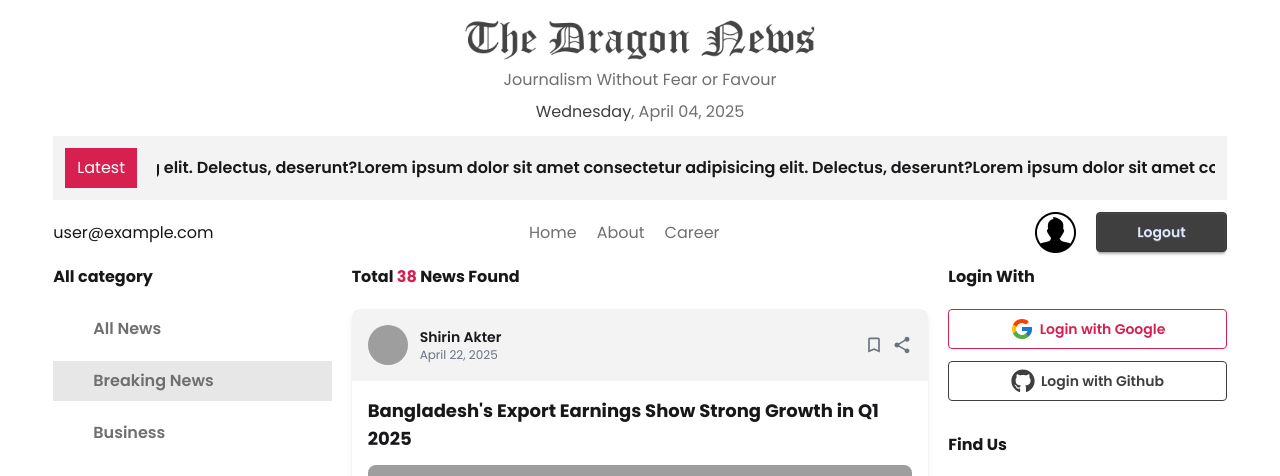
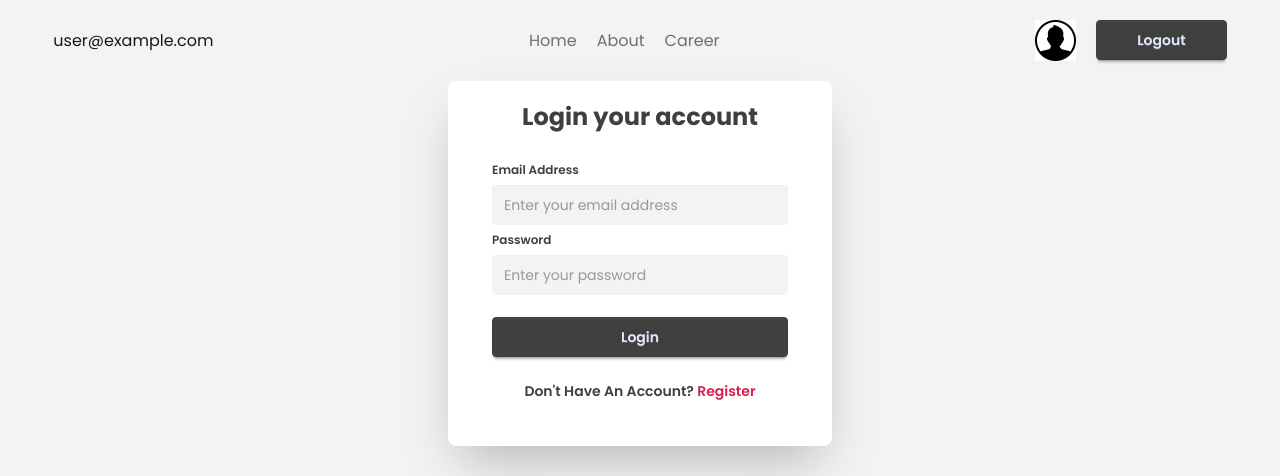
Before and after one commit to a1shuvo/dragon-news, a React (Vite) app: page /auth/login in a window 1280 px wide. Before the commit this address led to /category/1. Shown: the top 476 px of the page. Built offline with nearby package versions, Linux system fonts and the light colour scheme; no server answers; sample sign-in values are in the browser's storage; grey boxes are pictures that could not be loaded.

Commit message:
Implement Redirects for Login & Handle validation Errors

```diff
--- a/src/pages/Login.jsx
+++ b/src/pages/Login.jsx
@@ -1,27 +1,26 @@
-import React, { use } from 'react';
-import { Link, Navigate } from 'react-router';
+import React, { use, useState } from 'react';
+import { Link, useLocation, useNavigate } from 'react-router';
 import { AuthContext } from '../provider/AuthContext';
 
 const Login = () => {
-    const { userSignIn, user } = use(AuthContext);
-
-    if (user && user?.email) {
-        return <Navigate to={'/'}></Navigate>
-    }
+    const [error, setError] = useState('');
+    const { userSignIn } = use(AuthContext);
+    const location = useLocation();
+    const navigate = useNavigate();
 
     const handleLogin = (e) => {
         e.preventDefault();
         const email = e.target.email.value;
         const password = e.target.password.value;
         userSignIn(email, password)
-            .then((result) => {
-                const user = result.user;
-                alert(`${user.email} SignIn Successful`)
+            .then(() => {
+                // const user = result.user;
+                navigate(`${location?.state ? location.state : '/'}`)
             })
             .catch((error) => {
-                console.log(error)
+                const errorCode = error.code;
+                setError(errorCode);
             })
-
     }
     return (
         <div className="card bg-base-100 mx-auto w-full max-w-sm shadow-2xl p-5">
@@ -30,11 +29,13 @@ const Login = () => {
                 <form onSubmit={handleLogin} className="fieldset">
                     {/* Email */}
                     <label className="font-semibold">Email Address</label>
-                    <input type="email" name='email' className="input bg-base-200 border-0" placeholder="Enter your email address" />
+                    <input type="email" name='email' className="input bg-base-200 border-0" placeholder="Enter your email address" required />
 
                     {/* Password */}
                     <label className="font-semibold">Password</label>
-                    <input type="password" name='password' className="input bg-base-200 border-0" placeholder="Enter your password" />
+                    <input type="password" name='password' className="input bg-base-200 border-0" placeholder="Enter your password" required />
+
+                    {error && <p className='text-red-500'>{error}</p>}
 
                     <button type='submit' className="btn btn-primary mt-4">Login</button>
                 </form>
--- a/src/pages/Register.jsx
+++ b/src/pages/Register.jsx
@@ -1,9 +1,11 @@
-import React, { use } from 'react';
+import React, { use, useState } from 'react';
 import { Link } from 'react-router';
 import { AuthContext } from '../provider/AuthContext';
 
 const Register = () => {
     const { createUser, setUser } = use(AuthContext);
+    const [nameError, setNameError] = useState('');
+    const [photoError, setPhotoError] = useState('');
 
     const handleRegister = (e) => {
         e.preventDefault();
@@ -13,12 +15,22 @@ const Register = () => {
         const email = e.target.email.value;
         const password = e.target.password.value;
 
-        console.log(name, photo, email, password);
+        if (name.length < 5) {
+            setNameError('Name should be more than 5 character!');
+            return;
+        } else {
+            setNameError('');
+        }
+        if (photo.length < 1) {
+            setPhotoError('You should input an photo url!');
+            return;
+        } else {
+            setPhotoError('');
+        }
 
         createUser(email, password)
             .then(result => {
                 const user = result.user;
-                // console.log(user);
                 setUser(user);
             })
             .catch(error => {
@@ -35,10 +47,12 @@ const Register = () => {
                     {/* Name */}
                     <label className="font-semibold">Your Name</label>
                     <input type="text" name='name' className="input bg-base-200 border-0" placeholder="Enter your name" required />
+                    {nameError && <p className='text-red-500'>{nameError}</p>}
 
                     {/* Photo URL */}
                     <label className="font-semibold">Photo URL</label>
                     <input type="text" name='photo' className="input bg-base-200 border-0" placeholder="Enter your photo url" required />
+                    {photoError && <p className='text-red-500'>{photoError}</p>}
 
                     {/* Email */}
                     <label className="font-semibold">Email Address</label>
--- a/src/provider/PrivateRoute.jsx
+++ b/src/provider/PrivateRoute.jsx
@@ -1,10 +1,11 @@
 import React, { use } from 'react';
 import { AuthContext } from './AuthContext';
 import Loading from '../components/Loading';
-import { Navigate } from 'react-router';
+import { Navigate, useLocation } from 'react-router';
 
 const PrivateRoute = ({children}) => {
     const { user, loading } = use(AuthContext);
+    const location = useLocation();
 
     if (loading) {
         return <Loading></Loading>
@@ -12,7 +13,7 @@ const PrivateRoute = ({children}) => {
     if (user && user?.email) {
         return children;
     }
-    return <Navigate to={'/auth/login'}></Navigate>
+    return <Navigate state={location.pathname} to={'/auth/login'}></Navigate>
 };
 
 export default PrivateRoute;
```
